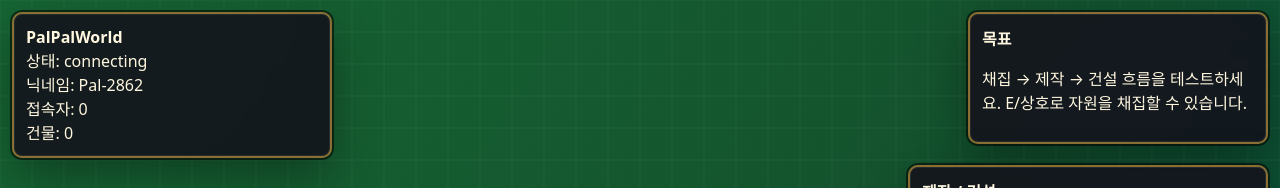
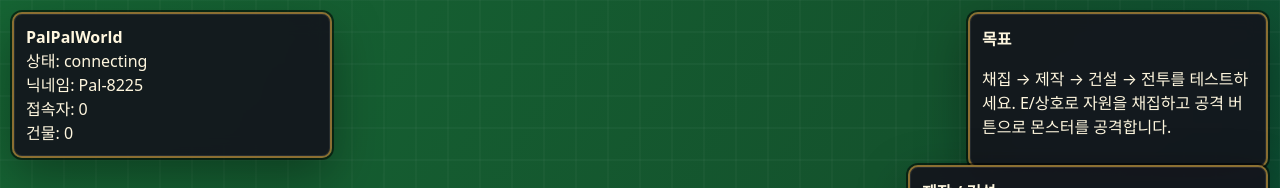
Before and after one commit to winzfs/palpalworld, a Next.js app in the folder apps/web/: page / in a window 1280 px wide. Shown: the top 188 px of the page. Built offline with nearby package versions, Linux system fonts and the light colour scheme; no server answers.

Commit message:
Fix hydration mismatch from random nickname generation

```diff
--- a/apps/web/src/features/game/GameClient.tsx
+++ b/apps/web/src/features/game/GameClient.tsx
@@ -40,16 +40,29 @@ const itemLabels: Record<string, string> = {
   base_core_kit: "거점 코어 키트",
 };
 
+function createClientNickname() {
+  const savedNickname = window.localStorage.getItem("palpalworld.nickname");
+  if (savedNickname) return savedNickname;
+
+  const nextNickname = `Pal-${Math.floor(1000 + Math.random() * 9000)}`;
+  window.localStorage.setItem("palpalworld.nickname", nextNickname);
+  return nextNickname;
+}
+
 export function GameClient() {
-  const [nickname] = useState(() => `Pal-${Math.floor(Math.random() * 9999)}`);
+  const [nickname, setNickname] = useState("...");
   const [snapshot, setSnapshot] = useState<WorldSnapshot | null>(null);
   const [inventory, setInventory] = useState<InventoryState | null>(null);
-  const [connectionState, setConnectionState] = useState("connecting");
+  const [connectionState, setConnectionState] = useState("preparing");
   const [chatLines, setChatLines] = useState<string[]>([]);
   const socketRef = useRef<TypedSocket | null>(null);
   const sceneRef = useRef<GameWorldScene | null>(null);
   const inputRef = useRef<GameSceneInput>({ x: 0, y: 0, primary: false, secondary: false });
   const inputSequenceRef = useRef(0);
+
+  useEffect(() => {
+    setNickname(createClientNickname());
+  }, []);
 
   const handleInteract = useCallback(() => {
     const entityId = sceneRef.current?.getNearestInteractableId();
@@ -78,12 +91,15 @@ export function GameClient() {
   }, []);
 
   useEffect(() => {
+    if (nickname === "...") return;
+
     const socket: TypedSocket = io(serverUrl, {
       transports: ["websocket"],
       autoConnect: true,
     });
 
     socketRef.current = socket;
+    setConnectionState("connecting");
 
     socket.on("connect", () => {
       setConnectionState("online");
@@ -151,7 +167,7 @@ export function GameClient() {
   const playerCount = snapshot?.players.length ?? 0;
   const buildingCount = snapshot?.buildings.length ?? 0;
   const objectiveText = useMemo(() => {
-    return "채집 → 제작 → 건설 흐름을 테스트하세요. E/상호로 자원을 채집할 수 있습니다.";
+    return "채집 → 제작 → 건설 → 전투를 테스트하세요. E/상호로 자원을 채집하고 공격 버튼으로 몬스터를 공격합니다.";
   }, []);
 
   return (
```
